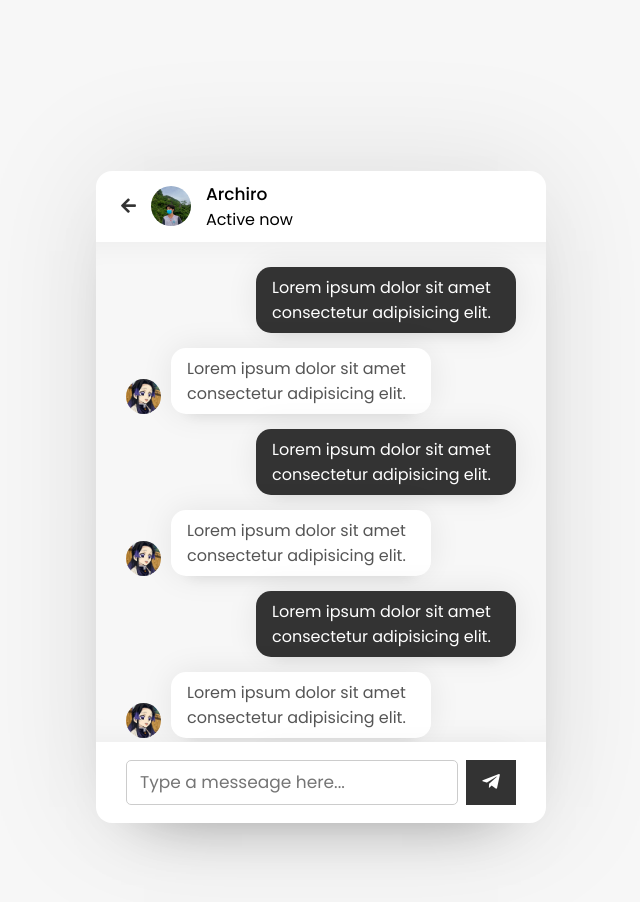
After one commit to Archiroo/Chat, a PHP site: page /chat.html in a window 1280 px wide. The commit adds this page. Shown: the top 902 px of the page, without its empty margins (319-959 px from the left). Run offline with PHP 8.4, Linux system fonts and the light colour scheme.

Commit message:
thêm chat

```diff
--- /dev/null
+++ b/chat.html
@@ -0,0 +1,75 @@
+<!DOCTYPE html>
+<html lang="en">
+<head>
+    <meta charset="UTF-8">
+    <meta http-equiv="X-UA-Compatible" content="IE=edge">
+    <meta name="viewport" content="width=device-width, initial-scale=1.0">
+    <link rel="stylesheet" href="style.css">
+    <link rel="stylesheet" href="https://cdnjs.cloudflare.com/ajax/libs/font-awesome/5.15.0/css/all.min.css">
+    <title>Chat application</title>
+</head>
+<body>
+    <div class="wrapper">
+        <section class="chat-area">
+            <header>
+                <a href="" class="back-icon"><i class="fas fa-arrow-left"></i></a>
+                <img src="image/user_1.jpg" alt="">
+                <div class="details">
+                    <span>Archiro</span>
+                    <p>Active now</p>
+                </div>
+            </header>
+            <div class="chat-box">
+                <div class="chat outgoing">
+                    <div class="details">
+                        <p>Lorem ipsum dolor sit amet consectetur adipisicing elit.</p>
+                    </div>
+                </div>
+                <div class="chat incoming">
+                    <img src="image/user_3.jpg" alt="">
+                    <div class="details">
+                        <p>Lorem ipsum dolor sit amet consectetur adipisicing elit.</p>
+                    </div>
+                </div>
+                <div class="chat outgoing">
+                    <div class="details">
+                        <p>Lorem ipsum dolor sit amet consectetur adipisicing elit.</p>
+                    </div>
+                </div>
+                <div class="chat incoming">
+                    <img src="image/user_3.jpg" alt="">
+                    <div class="details">
+                        <p>Lorem ipsum dolor sit amet consectetur adipisicing elit.</p>
+                    </div>
+                </div>
+                <div class="chat outgoing">
+                    <div class="details">
+                        <p>Lorem ipsum dolor sit amet consectetur adipisicing elit.</p>
+                    </div>
+                </div>
+                <div class="chat incoming">
+                    <img src="image/user_3.jpg" alt="">
+                    <div class="details">
+                        <p>Lorem ipsum dolor sit amet consectetur adipisicing elit.</p>
+                    </div>
+                </div>
+                <div class="chat outgoing">
+                    <div class="details">
+                        <p>Lorem ipsum dolor sit amet consectetur adipisicing elit.</p>
+                    </div>
+                </div>
+                <div class="chat incoming">
+                    <img src="image/user_3.jpg" alt="">
+                    <div class="details">
+                        <p>Lorem ipsum dolor sit amet consectetur adipisicing elit.</p>
+                    </div>
+                </div>
+            </div>
+            <form action="" class="typing-area">
+                <input type="text" placeholder="Type a messeage here...">
+                <button><i class="fab fa-telegram-plane"></i></button>
+            </form>
+        </section>
+    </div>
+</body>
+</html>
--- a/style.css
+++ b/style.css
@@ -19,7 +19,6 @@ body{
     border-radius: 16px;
     box-shadow: 0 0 128px rgba(0, 0, 0, 0.1), 0 32px 64px -48px rgba(0, 0, 0, 0.5);
 }
-
 
 
 /* SIGN UP */
@@ -186,7 +185,7 @@ body{
     max-height: 350px;
     overflow-y: auto;
 }
-.users-list::-webkit-scrollbar{
+:is(.chat-box, .users-list)::-webkit-scrollbar{
     width: 0px;
 }
 .users-list a{
@@ -213,3 +212,98 @@ body{
 .users-list a .status-dot.offline{
     color: #ccc;
 }
+
+/* CHAT */
+.chat-area header{
+    display: flex;
+    align-items: center;
+    padding: 10px 25px;
+}
+.chat-area header .back-icon{
+    font-size: 17px;
+    color: #333;
+}
+.chat-area header img{
+    height: 40px;
+    width: 40px;
+    margin: 0 15px;
+}
+.chat-area header span{
+    font-size: 17px;
+    font-weight: 500;
+}
+.chat-box{
+    height: 500px;
+    overflow-y: auto;
+    background: #f7f7f7;
+    padding: 10px 30px 20px;
+    box-shadow: inset 0 32px 32px -32px rgba(0 0 0 / 5%),
+                inset 0 -32px 32px -32px rgba(0 0 0 / 5%);
+}
+.chat-box .chat{
+    margin: 15px 0;
+}
+.chat-box .chat p{
+    word-wrap: break-word;
+    /* Căn trữ chỉ ở trong box */
+    padding: 8px 16px;
+    box-shadow: 0 0 32px rgb(0 0 0 /8%),
+                0 16px 16px -16px rgb(0 0 0 / 10%)
+}
+.chat-box .outgoing{
+    display: flex;
+}
+.outgoing .details{
+    margin-left: auto;
+    max-width: calc(100% - 130px);
+}
+.outgoing .details p{
+    background: #333;
+    color: #fff;
+    border-radius: 15px;
+}
+.chat-box .incoming{
+    display: flex;
+    align-items: center;
+    align-items: flex-end;
+    /* cho ảnh xuống */
+}
+.chat-box .incoming img{
+    width: 35px;
+    height: 35px;
+}
+.incoming .details{
+    margin-left: 10px;
+    margin-right: auto;
+    max-width: calc(100% - 130px);
+}
+.incoming .details p{
+    background: #fff;
+    color: #555;
+    border-radius: 15px;
+}
+
+/* INPUT */
+.chat-area .typing-area{
+    padding: 18px 30px;
+    display: flex;
+    justify-content: space-between;
+}
+.typing-area input{
+    height: 45px;
+    width: calc(100% - 58px);
+    font-size: 17px;
+    border: 1px solid #ccc;
+    padding: 0 13px;
+    border-radius: 5px;
+    outline: none;
+}
+.typing-area button{
+    width: 50px;
+    border: none;
+    outline: none;
+    background: #333;
+    color: #fff;
+    font-size: 20px;
+    cursor: pointer;
+}
```
